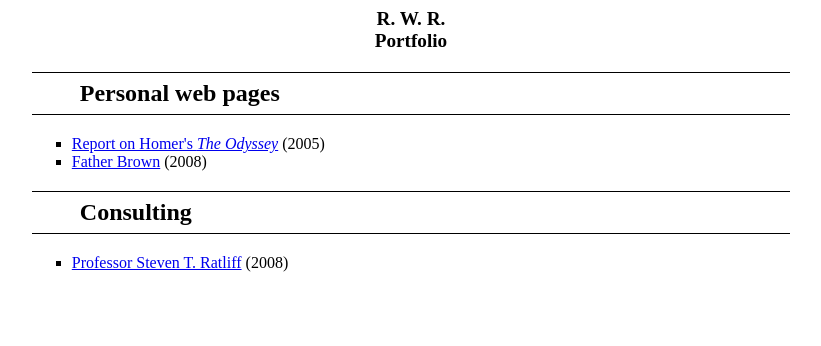
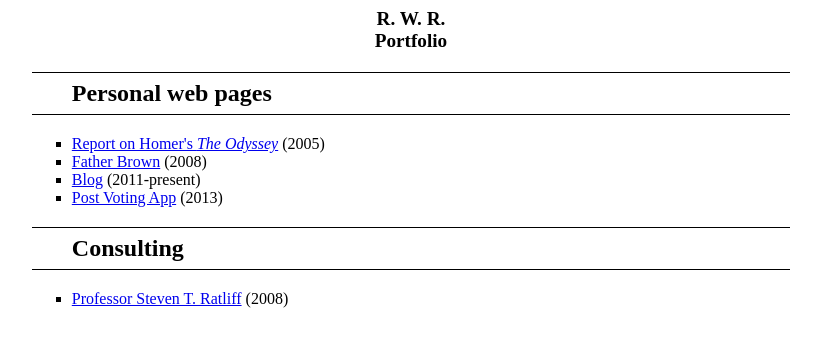
Before and after one commit to rratliff/staticportfolio, a plain HTML site: page index.html in a window 1280 px wide. Shown: the whole page, without its empty margins (229-1050 px from the left). Drawn offline with Linux system fonts and the light colour scheme.

Commit message:
Add recent entries to my portfolio

```diff
--- a/index.html
+++ b/index.html
@@ -24,7 +24,10 @@ h2 {
   border-color: black;
   border-style: solid none;
   border-width: 1px;
-  padding: .3em 2em;
+  padding: .3em 40px;
+}
+ul {
+  padding-left: 40px;
 }
 li {
   list-style: square;
@@ -41,6 +44,8 @@ li {
 <ul>
 <li><a href="odyssey/">Report on Homer's <em>The Odyssey</em></a> (2005)</li>
 <li><a href="fatherbrown/">Father Brown</a> (2008)</li>
+<li><a href="/">Blog</a> (2011-present)</li>
+<li><a href="/postvoting/">Post Voting App</a> (2013)</li>
 </ul>
 <h2>Consulting</h2>
 <ul>
```
